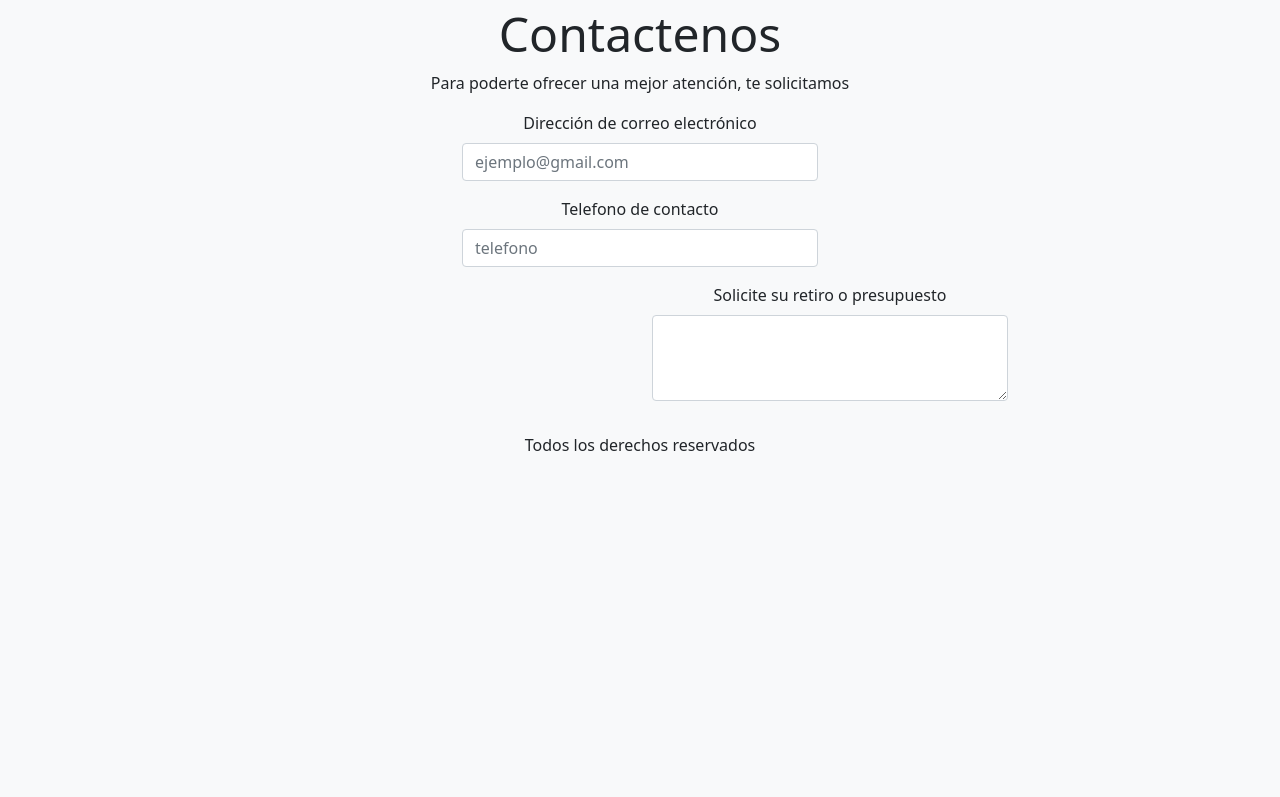
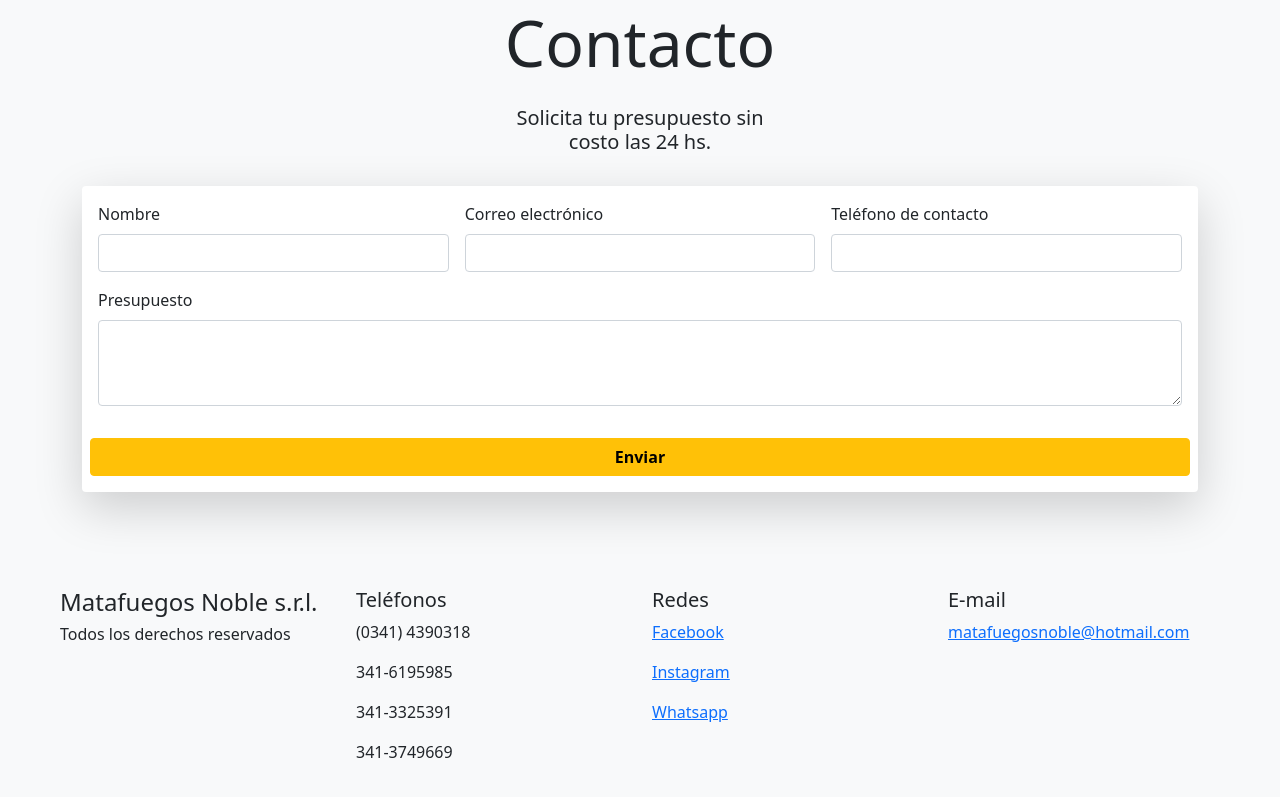
Before and after one commit to konstantinowivo/matafuegos-noble_37115, a plain HTML site: page paginas/contacto.html in a window 1280 px wide. Shown: the part 51-848 px from the top of the page. Before the commit the page ends 800 px from the top, so only its background shows below. Drawn offline with nearby package versions, Linux system fonts and the light colour scheme.

Commit message:
Modificaciones inicio y contacto

```diff
--- a/css/style.css
+++ b/css/style.css
@@ -9,6 +9,7 @@
     font-family: 'Koulen', cursive;
     font-family: 'Oswald', sans-serif;
     font-weight: bolder;
+    font-style: italic;
 }
 
 .tarjetas{
@@ -26,15 +27,19 @@
 
 .button:hover {
     transform: scale(1.1);
-    background-image: linear-gradient(to top, blue,white);
-    color: white;
-    border: blue
+    background-image: linear-gradient(to top, white, lightblue);
+    color: black;
+    border: lightblue;
 }
 
-.display-2{
-    color: red;
+.grid__formulario{
+    display: grid;
+    grid-template-columns: 25% 50% 25%;
+    margin-top: 2%;
+    margin-bottom: 2%;
 }
 
-.display-6{
-    color: red;
+.grid__text-area{
+    display: grid;
+    grid-template-columns: 50% 50%;
 }
--- a/paginas/contacto.html
+++ b/paginas/contacto.html
@@ -53,59 +53,112 @@
 
     <main>
 
-        </section class="container">
+      <section class="container col-xs-12 col-md-6 col-lg-3">
+        <div class="row">
+          <div class="col d-grid">
+            <div class="row d-grid gap-3 text-center">
+              <h2 class="display-3">Contacto</h2>
+              <h2 class="lead">
+              Solicita tu presupuesto sin costo las 24 hs.
+              </h2>
+            </div>
+          </div>
+        </div>
+      </section>
 
-            <div class="col 12 text-center">
-            <h2 class="display-5">Contactenos</h2>
-
-        </section>
-
-            <section class="container">
-                <div class="row">
-                    <div class="container-fluid">
-                        <p>Para poderte ofrecer una mejor atención, te solicitamos</p>
-                    </div>
-                    <div class="col-4"></div>
-                    <div class="col-4 column mb-3">
-                        <label for="exampleFormControlInput1" class="form-label">Dirección de correo electrónico</label>
-                        <input type="email" class="form-control" id="exampleFormControlInput1" placeholder="ejemplo@gmail.com">
-                    </div>
-                    <div class="col-4"></div>
-                    <div class="col-4"></div>
-                    <div class="col-4 column mb-3">
-                      <label for="exampleFormControlInput1" class="form-label">Telefono de contacto</label>
-                      <input type="email" class="form-control" id="exampleFormControlInput1" placeholder="telefono">
-                    </div>
-                    <div class="col-4"></div>
-                    <div class="col-4"></div>
-                    <div class="col-4 column container-sm container-md mb-3">
-                      <label for="exampleFormControlTextarea1" class="form-label">Solicite su retiro o presupuesto</label>
-                      <textarea class="form-control" id="exampleFormControlTextarea1" rows="3"></textarea>
-                    <div class="col-4"></div>
-                    </div>
-                    </div>
+      <div class="container">
+        <div class="row">
+          <div class="col">
+            <div class="shadow-lg p-3 mb-5 mt-4 bg-body rounded">
+              <form class="row g-3 needs-validation" novalidate>
+                <div class="col-md-4">
+                  <label for="Nombre" class="form-label">Nombre</label>
+                  <input id="Nombre" name="Nombre" type="text" class="form-control required">
                 </div>
-
-
-        </section>
+                <div class="col-md-4">
+                  <label for="Email" class="form-label">Correo electrónico</label>
+                  <input id="Email" name="Email" type="text" class="form-control" required>
+                </div>
+                <div class="col-md-4">
+                  <label for="telefono-de-contacto" class="form-label">Teléfono de contacto</label>
+                  <input id="telefono-de-contacto" name="telefono-de-contacto" type="text" class="form-control required">
+                </div>
+                <div class="mb-3">
+                  <label for="presupuesto" class="form-label">Presupuesto</label>
+                  <textarea class="form-control" id="exampleFormControlTextarea1" rows="3"></textarea>
+                </div>
+                <button type="submit" class="btn btn-warning fw-bold">Enviar</button>
+              </form>
+              </div>
+            </div>
+          </section>
 
     </main>
 
     <footer>
+      <div class="container-fluid">
+        <div class="row p-5 bg-sencondary">
+          <div class="col-xs-12 col-md-6 col-lg-3">
+            <p class="h4"> Matafuegos Noble s.r.l.</p>
+            <p class="h6">Todos los derechos reservados</p>
+          </div>
+          <div class="col-xs-12 col-md-6 col-lg-3">
+            <p class="h5">Teléfonos</p>
+            <div class="mb-3">
+              <p>(0341) 4390318</p>
+            </div>
+            <div class="mb-3">
+              <p>341-6195985</p>
+            </div>
+            <div class="mb-3">
+              <p>341-3325391</p>
+            </div>
+            <div class="mb-3">
+              <p>341-3749669</p>
+            </div>
+          </div>
+          <div class="col-xs-12 col-md-6 col-lg-3">
+            <p class="h5">Redes</p>
+            <div class="mb-3">
+              <a class="text-blue text-decorati-none" href="https://www.facebook.com/">Facebook</a>
+            </div>
+            <div class="mb-3">
+              <a class="text-blue text-decorati-none" href="https://www.instagram.com/?hl=en">Instagram</a>
+            </div>
+            <div class="mb-3">
+              <a class="text-blue text-decorati-none" href="https://www.whatsapp.com/">Whatsapp</a>
+            </div>
+          </div>
+          <div class="col-xs-12 col-md-6 col-lg-3">
+            <p class="h5">E-mail</p>
+            <a class="text-blue text-decorati-none" href="https://outlook.live.com/owa/">matafuegosnoble@hotmail.com</a>
+          </div>
+        </div>
+      </div>
 
-      <section class="container-fluid">
-        <div class="container bg-light text-center p-3">
-            <p>Todos los derechos reservados</p>
-        </div>
-      </section>
-<!--
-            <div class="footer__redes">
-                <a href="index.html"><img src="../recursos/ig-32x32.png" alt="logo instagram"></a>
-                <a href="index.html"><img src="../recursos/face-32x32.png" alt="logo facebook"></a>
-                <a href="index.html"><img src="../recursos/whatsapp-32x32.png" alt="logo whatsapp"></a>
-            </div>
-            -->
     </footer>
     <script src="https://cdn.jsdelivr.net/npm/bootstrap@5.1.3/dist/js/bootstrap.bundle.min.js" integrity="sha384-ka7Sk0Gln4gmtz2MlQnikT1wXgYsOg+OMhuP+IlRH9sENBO0LRn5q+8nbTov4+1p" crossorigin="anonymous"></script>
+    <script>
+    // Example starter JavaScript for disabling form submissions if there are invalid fields
+(function () {
+  'use strict'
+
+  // Fetch all the forms we want to apply custom Bootstrap validation styles to
+  var forms = document.querySelectorAll('.needs-validation')
+
+  // Loop over them and prevent submission
+  Array.prototype.slice.call(forms)
+    .forEach(function (form) {
+      form.addEventListener('submit', function (event) {
+        if (!form.checkValidity()) {
+          event.preventDefault()
+          event.stopPropagation()
+        }
+
+        form.classList.add('was-validated')
+      }, false)
+    })
+})()
+    </script>
 </body>
 </html>
```
Also changed, not shown: index.html (+43 -10 lines).
